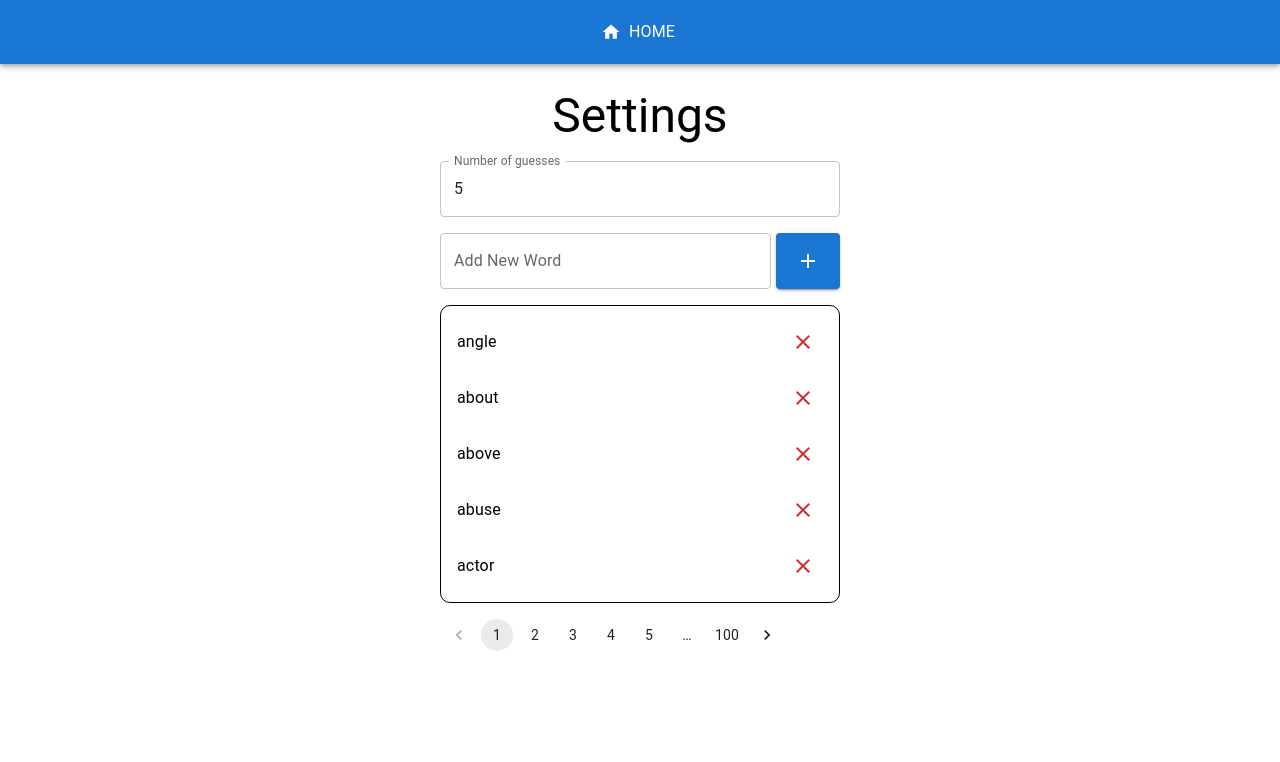
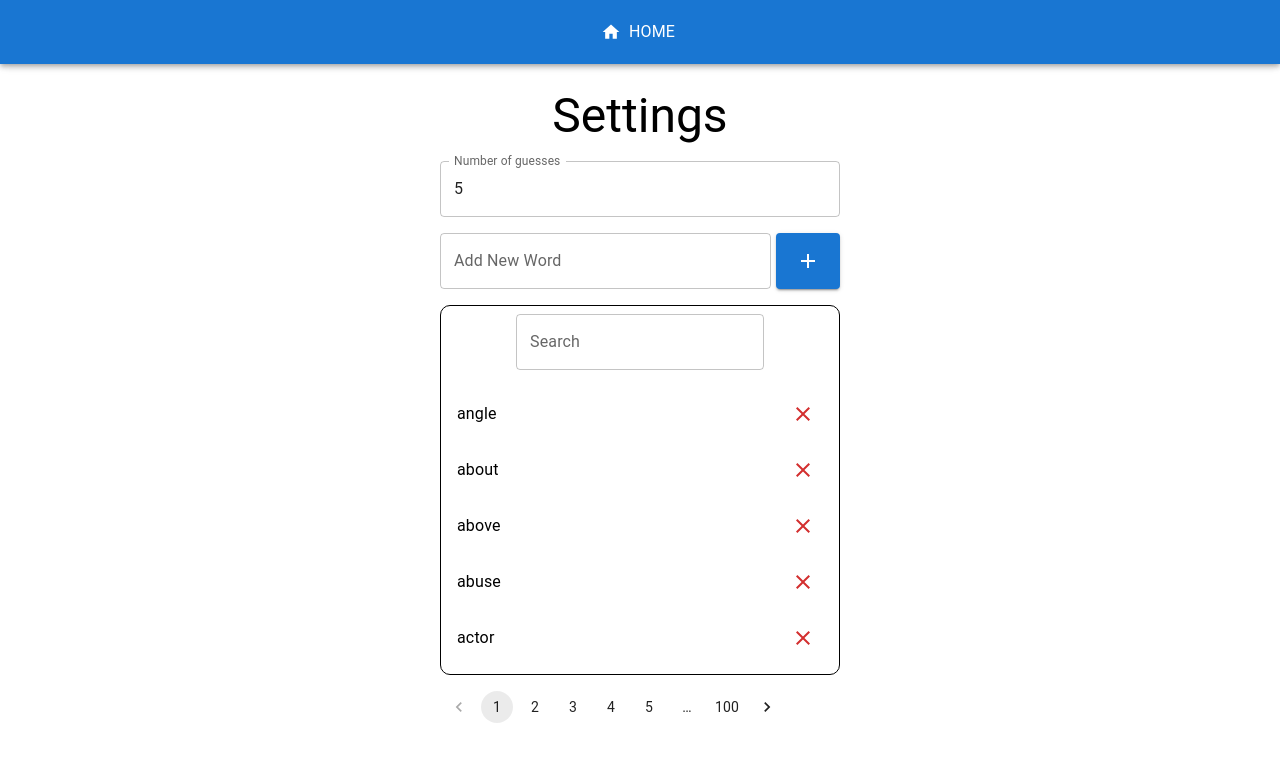
Before and after one commit to jlimbu1/Wordle-Client, a React (Vite) app: page / in a window 1280 px wide. Both pictures are taken after a click on the button "SETTINGS". Shown: the top 762 px of the page. Built offline with nearby package versions, Linux system fonts and the light colour scheme.

Commit message:
Add(ListView)search list

```diff
--- a/src/components/ListView.tsx
+++ b/src/components/ListView.tsx
@@ -1,36 +1,68 @@
-import { List, ListItem, ListItemText, Pagination } from "@mui/material";
+import React, { useState, useEffect } from "react";
+import {
+  List,
+  ListItem,
+  ListItemText,
+  Pagination,
+  TextField,
+} from "@mui/material";
 
 type ListViewProps = {
-  currentItems: string[];
+  items: string[];
   slot: (index: number) => React.ReactNode;
   sx: object;
-  totalPages: number;
-  currentPage: number;
-  paginate: (pageNumber: number) => void;
 };
 
-const ListView: React.FC<ListViewProps> = ({
-  currentItems,
-  slot,
-  sx,
-  totalPages,
-  currentPage,
-  paginate,
-}) => {
+const itemsPerPage = 5;
+
+const ListView: React.FC<ListViewProps> = ({ items, slot, sx }) => {
+  const [currentPage, setCurrentPage] = useState(1);
+  const [searchTerm, setSearchTerm] = useState("");
+  const [filteredItems, setFilteredItems] = useState<string[]>(items);
+
+  // TODO: add debounce
+  const handleSearchChange = (search: string) => {
+    setSearchTerm(search);
+  };
+
+  useEffect(() => {
+    const filtered = items.filter((item) =>
+      item.toLowerCase().includes(searchTerm.toLowerCase())
+    );
+    setFilteredItems(filtered);
+    setCurrentPage(1); // Reset to the first page when search term changes
+  }, [searchTerm, items]);
+
+  const indexOfLastItem = currentPage * itemsPerPage;
+  const indexOfFirstItem = indexOfLastItem - itemsPerPage;
+  const currentItems = filteredItems.slice(indexOfFirstItem, indexOfLastItem);
+  const totalPages = Math.ceil(filteredItems.length / itemsPerPage);
+
+  const handlePagination = (page: number) => {
+    setCurrentPage(page);
+  };
+
   return (
     <>
       <List sx={sx}>
+        <TextField
+          label="Search"
+          variant="outlined"
+          value={searchTerm}
+          onChange={(e) => handleSearchChange(e.target.value)}
+          sx={{ marginBottom: 2 }}
+        />
         {currentItems.map((content: string, index: number) => (
           <ListItem key={content} sx={{ justifyContent: "space-between" }}>
             <ListItemText primary={content} />
-            {slot(index)}
+            {slot(indexOfFirstItem + index)}
           </ListItem>
         ))}
       </List>
       <Pagination
         count={totalPages}
         page={currentPage}
-        onChange={(event, page) => paginate(page)}
+        onChange={(event, page) => handlePagination(page)}
         sx={{ marginTop: 2, justifyContent: "center" }}
       />
     </>
--- a/src/pages/Settings.tsx
+++ b/src/pages/Settings.tsx
@@ -15,8 +15,6 @@ const SettingsPage = () => {
   const [numberOfGuesses, setNumberOfGuesses] = useState(localMaxGuesses);
   const [wordList, setWordList] = useState<string[]>(localWordList);
   const [inputWord, setInputWord] = useState("");
-  const [currentPage, setCurrentPage] = useState(1);
-  const itemsPerPage = 5;
 
   useEffect(() => {
     setWordList(localWordList);
@@ -24,7 +22,7 @@ const SettingsPage = () => {
 
   const debouncedHandleNumberOfGuessesChange = debounce((value: number) => {
     localStorage.setItem("numberOfGuesses", value.toString());
-  }, 300);
+  }, 1000);
 
   const handleNumberOfGuessesChange = (
     e: React.ChangeEvent<HTMLInputElement>
@@ -53,15 +51,6 @@ const SettingsPage = () => {
     const updatedWordList = wordList.filter((_, i) => i !== index).sort();
     setWordList(updatedWordList);
     localStorage.setItem("wordList", JSON.stringify(updatedWordList));
-  };
-
-  const indexOfLastItem = currentPage * itemsPerPage;
-  const indexOfFirstItem = indexOfLastItem - itemsPerPage;
-  const currentItems = wordList.slice(indexOfFirstItem, indexOfLastItem);
-  const totalPages = Math.ceil(wordList.length / itemsPerPage);
-
-  const handlePagination = (page: number) => {
-    setCurrentPage(page);
   };
 
   return (
@@ -94,11 +83,11 @@ const SettingsPage = () => {
         </Button>
       </Box>
       <ListView
-        currentItems={currentItems}
+        items={wordList}
         slot={(index: number) => (
           <IconButton
             color="error"
-            onClick={() => handleRemoveWord(indexOfFirstItem + index)}
+            onClick={() => handleRemoveWord(index)}
             aria-label="remove word"
           >
             <ClearIcon />
@@ -109,9 +98,6 @@ const SettingsPage = () => {
           borderRadius: "10px",
           maxWidth: 500,
         }}
-        totalPages={totalPages}
-        currentPage={currentPage}
-        paginate={handlePagination}
       />
     </Box>
   );
```
